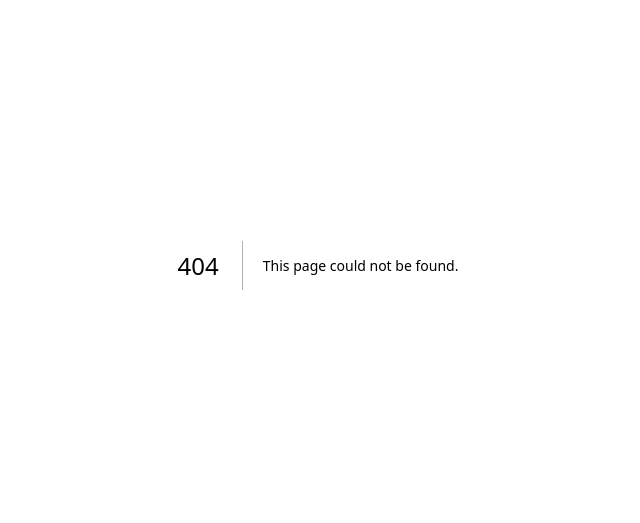
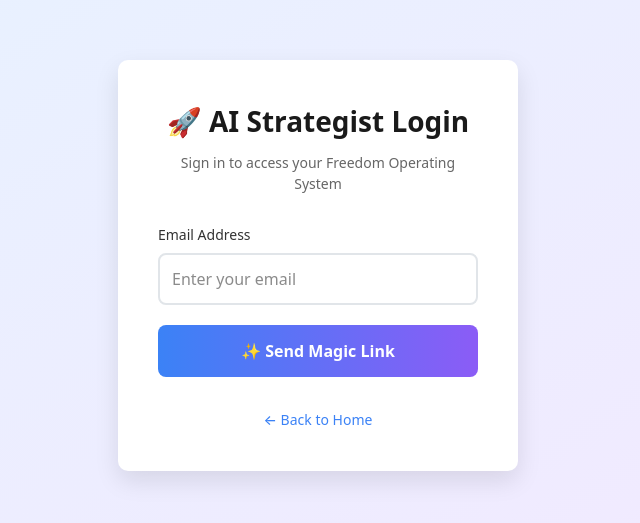
Before and after one commit to freedombydesign/ai-strategist-dashboard, a Next.js app: page /standalone-login in a window 1280 px wide. Before the commit this address had no page. Shown: the part 135-658 px from the top of the page, without its empty margins (322-962 px from the left). Built offline with nearby package versions, Linux system fonts and the light colour scheme.

Commit message:
Add completely standalone login page with own layout to bypass all auth conflicts

```diff
--- /dev/null
+++ b/src/app/standalone-login/layout.tsx
@@ -0,0 +1,16 @@
+export default function StandaloneLoginLayout({
+  children,
+}: {
+  children: React.ReactNode
+}) {
+  return (
+    <html lang="en">
+      <head>
+        <title>Login - AI Strategist Dashboard</title>
+      </head>
+      <body className="bg-gray-50">
+        {children}
+      </body>
+    </html>
+  )
+}
--- /dev/null
+++ b/src/app/standalone-login/page.tsx
@@ -0,0 +1,202 @@
+'use client'
+
+import { useState } from 'react'
+
+export default function StandaloneLogin() {
+  const [email, setEmail] = useState('')
+  const [loading, setLoading] = useState(false)
+  const [message, setMessage] = useState('')
+
+  const handleLogin = async (e: React.FormEvent) => {
+    e.preventDefault()
+
+    try {
+      setLoading(true)
+      setMessage('')
+
+      // Import and create Supabase client directly
+      const { createClient } = await import('@supabase/supabase-js')
+
+      const supabase = createClient(
+        'https://kmpdmofcqdfqwcsvrwvv.supabase.co',
+        'eyJhbGciOiJIUzI1NiIsInR5cCI6IkpXVCJ9.eyJpc3MiOiJzdXBhYmFzZSIsInJlZiI6ImttcGRtb2ZjcWRmcXdjc3Zyd3Z2Iiwicm9sZSI6ImFub24iLCJpYXQiOjE3NTU3MTkzMTksImV4cCI6MjA3MTI5NTMxOX0.tXuEepbVcmF3zMnayfYAHJ12o24auRosK02s-p6RnBs'
+      )
+
+      console.log('[STANDALONE-LOGIN] Starting login for:', email)
+
+      const { data, error } = await supabase.auth.signInWithOtp({
+        email: email,
+        options: {
+          emailRedirectTo: `${window.location.origin}/dashboard`
+        }
+      })
+
+      console.log('[STANDALONE-LOGIN] Login result:', { data, error })
+
+      if (error) {
+        setMessage(`❌ Error: ${error.message}`)
+        console.error('[STANDALONE-LOGIN] Auth error:', error)
+      } else {
+        setMessage(`✅ Magic link sent to ${email}! Check your email and click the link to login.`)
+        console.log('[STANDALONE-LOGIN] Magic link sent successfully')
+      }
+    } catch (err) {
+      console.error('[STANDALONE-LOGIN] Exception:', err)
+      setMessage(`❌ Exception: ${err instanceof Error ? err.message : 'Unknown error'}`)
+    } finally {
+      setLoading(false)
+    }
+  }
+
+  return (
+    <div style={{
+      minHeight: '100vh',
+      display: 'flex',
+      alignItems: 'center',
+      justifyContent: 'center',
+      background: 'linear-gradient(to bottom right, #e6f3ff, #f3e8ff)',
+      padding: '20px',
+      fontFamily: 'system-ui, -apple-system, sans-serif'
+    }}>
+      <div style={{
+        maxWidth: '400px',
+        width: '100%',
+        background: 'white',
+        borderRadius: '10px',
+        boxShadow: '0 10px 25px rgba(0,0,0,0.1)',
+        padding: '40px'
+      }}>
+        <div style={{ textAlign: 'center', marginBottom: '30px' }}>
+          <h1 style={{
+            fontSize: '28px',
+            fontWeight: 'bold',
+            color: '#1a1a1a',
+            marginBottom: '10px'
+          }}>
+            🚀 AI Strategist Login
+          </h1>
+          <p style={{ color: '#666', fontSize: '14px' }}>
+            Sign in to access your Freedom Operating System
+          </p>
+        </div>
+
+        <form onSubmit={handleLogin}>
+          <div style={{ marginBottom: '20px' }}>
+            <label style={{
+              display: 'block',
+              fontSize: '14px',
+              fontWeight: '500',
+              color: '#333',
+              marginBottom: '8px'
+            }}>
+              Email Address
+            </label>
+            <input
+              type="email"
+              value={email}
+              onChange={(e) => setEmail(e.target.value)}
+              style={{
+                width: '100%',
+                padding: '12px',
+                border: '2px solid #e1e5e9',
+                borderRadius: '8px',
+                fontSize: '16px',
+                outline: 'none',
+                transition: 'border-color 0.2s',
+                boxSizing: 'border-box'
+              }}
+              onFocus={(e) => e.target.style.borderColor = '#3b82f6'}
+              onBlur={(e) => e.target.style.borderColor = '#e1e5e9'}
+              placeholder="Enter your email"
+              required
+            />
+          </div>
+
+          <button
+            type="submit"
+            disabled={loading}
+            style={{
+              width: '100%',
+              background: loading ? '#9ca3af' : 'linear-gradient(to right, #3b82f6, #8b5cf6)',
+              color: 'white',
+              fontWeight: '600',
+              padding: '14px',
+              border: 'none',
+              borderRadius: '8px',
+              fontSize: '16px',
+              cursor: loading ? 'not-allowed' : 'pointer',
+              transition: 'all 0.2s',
+              display: 'flex',
+              alignItems: 'center',
+              justifyContent: 'center'
+            }}
+            onMouseOver={(e) => {
+              if (!loading) {
+                e.currentTarget.style.transform = 'translateY(-1px)'
+                e.currentTarget.style.boxShadow = '0 4px 12px rgba(59, 130, 246, 0.4)'
+              }
+            }}
+            onMouseOut={(e) => {
+              e.currentTarget.style.transform = 'translateY(0)'
+              e.currentTarget.style.boxShadow = 'none'
+            }}
+          >
+            {loading ? (
+              <>
+                <div style={{
+                  width: '20px',
+                  height: '20px',
+                  border: '2px solid rgba(255,255,255,0.3)',
+                  borderTop: '2px solid white',
+                  borderRadius: '50%',
+                  animation: 'spin 1s linear infinite',
+                  marginRight: '8px'
+                }}></div>
+                Sending Magic Link...
+              </>
+            ) : (
+              '✨ Send Magic Link'
+            )}
+          </button>
+        </form>
+
+        {message && (
+          <div style={{
+            marginTop: '20px',
+            padding: '12px',
+            borderRadius: '8px',
+            fontSize: '14px',
+            backgroundColor: message.startsWith('❌') ? '#fee2e2' : '#dcfce7',
+            color: message.startsWith('❌') ? '#dc2626' : '#16a34a',
+            border: `1px solid ${message.startsWith('❌') ? '#fca5a5' : '#86efac'}`
+          }}>
+            {message}
+          </div>
+        )}
+
+        <div style={{ marginTop: '30px', textAlign: 'center' }}>
+          <a
+            href="/"
+            style={{
+              color: '#3b82f6',
+              textDecoration: 'none',
+              fontSize: '14px',
+              fontWeight: '500'
+            }}
+          >
+            ← Back to Home
+          </a>
+        </div>
+      </div>
+
+      <style dangerouslySetInnerHTML={{
+        __html: `
+          @keyframes spin {
+            0% { transform: rotate(0deg); }
+            100% { transform: rotate(360deg); }
+          }
+        `
+      }} />
+    </div>
+  )
+}
```
